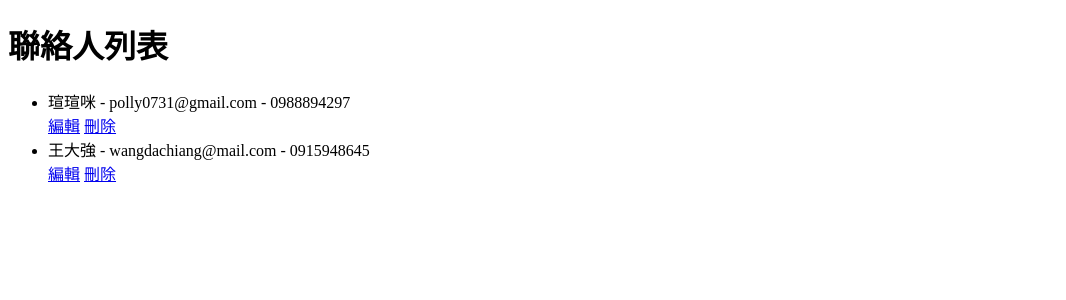
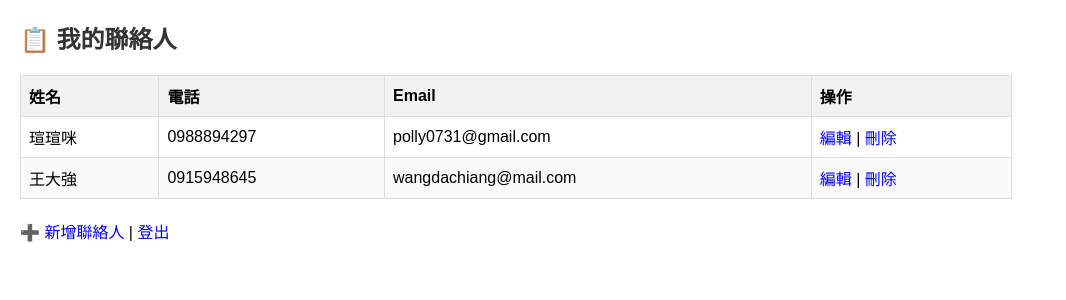
Before and after one commit to NeonSoon/contact-manager, a Django app: page /contacts/ in a window 1280 px wide. Shown: the top 300 px of the page, without its empty margins (0-1066 px from the left). Run offline with Django 5.2, Linux system fonts and the light colour scheme; a user stored in the database is signed in; data comes from the database, SQL or seed files in the repository; both versions use the stored data as it was after the commit.

Commit message:
美化使用者頁面

```diff
--- a/contact_manager/contacts/templates/contacts/contact_list.html
+++ b/contact_manager/contacts/templates/contacts/contact_list.html
@@ -1,18 +1,75 @@
 <!DOCTYPE html>
 <html>
 <head>
+    <meta charset="UTF-8">
     <title>聯絡人列表</title>
+    <style>
+        body {
+            font-family: Arial, sans-serif;
+            margin: 20px;
+        }
+        h2 {
+            color: #333;
+        }
+        table {
+            border-collapse: collapse;
+            width: 80%;
+            margin-bottom: 20px;
+        }
+        th, td {
+            border: 1px solid #ddd;
+            padding: 8px;
+            text-align: left;
+        }
+        th {
+            background-color: #f2f2f2;
+        }
+        tr:nth-child(even) {
+            background-color: #fafafa;
+        }
+        a {
+            text-decoration: none;
+            color: blue;
+        }
+        a:hover {
+            text-decoration: underline;
+        }
+    </style>
 </head>
 <body>
-    <h1>聯絡人列表</h1>
-    <ul>
-        {% for contact in contacts %}
-            <li>{{ contact.name }} - {{ contact.email }} - {{ contact.phone }}</li>
-            <a href="{% url 'edit_contact' contact.id %}">編輯</a>
-            <a href="{% url 'delete_contact' contact.id %}">刪除</a>
-        {% empty %}
-            <li>目前沒有聯絡人</li>
-        {% endfor %}
-    </ul>
+    <h2>📋 我的聯絡人</h2>
+
+    {% if contacts %}
+        <table>
+            <thead>
+                <tr>
+                    <th>姓名</th>
+                    <th>電話</th>
+                    <th>Email</th>
+                    <th>操作</th>
+                </tr>
+            </thead>
+            <tbody>
+                {% for contact in contacts %}
+                    <tr>
+                        <td>{{ contact.name }}</td>
+                        <td>{{ contact.phone }}</td>
+                        <td>{{ contact.email }}</td>
+                        <td>
+                            <a href="{% url 'edit_contact' contact.id %}">編輯</a> |
+                            <a href="{% url 'delete_contact' contact.id %}">刪除</a>
+                        </td>
+                    </tr>
+                {% endfor %}
+            </tbody>
+        </table>
+    {% else %}
+        <p>目前沒有任何聯絡人。</p>
+    {% endif %}
+
+    <p>
+        <a href="{% url 'add_contact' %}">➕ 新增聯絡人</a> |
+        <a href="{% url 'logout' %}">登出</a>
+    </p>
 </body>
 </html>
```
Also changed, not shown: contact_manager/db.sqlite3.
